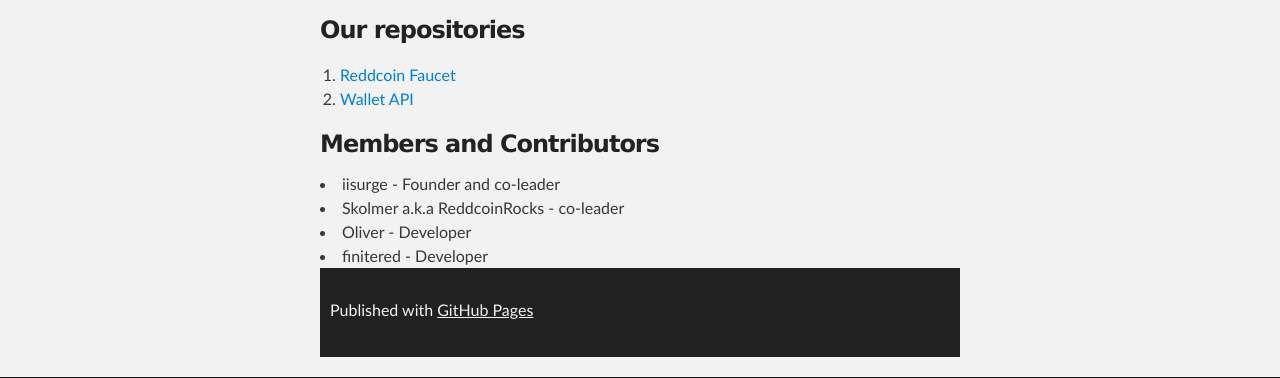
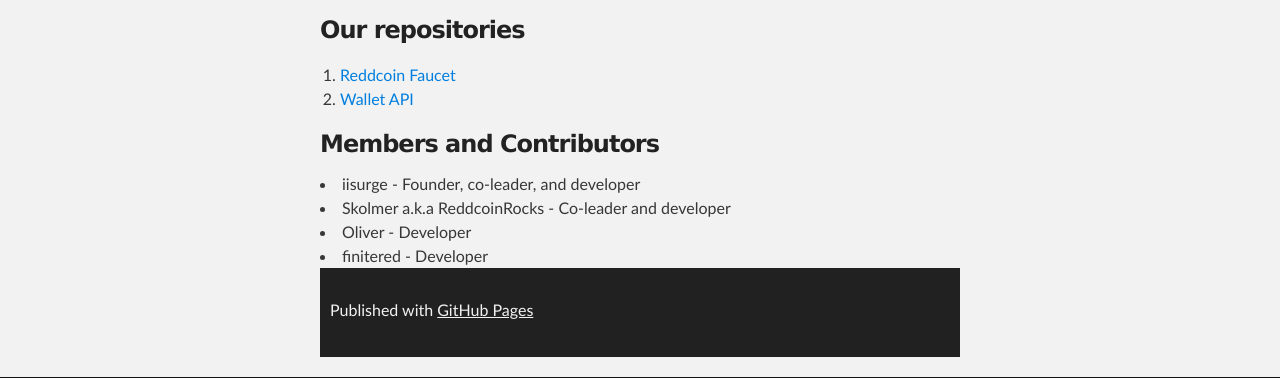
Before and after one commit to Reddhead-devs/reddhead-devs.github.io, a plain HTML site: page index.html in a window 1280 px wide. Shown: the part 660-1038 px from the top of the page. Drawn offline with Linux system fonts and the light colour scheme.

Commit message:
Update index.html

```diff
--- a/index.html
+++ b/index.html
@@ -47,8 +47,8 @@
 <h3>
 <a id="authors-and-contributors" class="anchor" href="#authors-and-contributors" aria-hidden="true"><span class="octicon octicon-link"></span></a>Members and Contributors</h3>
 <ui>
-<li>iisurge - Founder and co-leader</li>
-<li>Skolmer a.k.a ReddcoinRocks - co-leader</li>
+<li>iisurge - Founder, co-leader, and developer</li>
+<li>Skolmer a.k.a ReddcoinRocks - Co-leader and developer</li>
 <li>Oliver -  Developer</li>
 <li>finitered - Developer</li>
 
```
